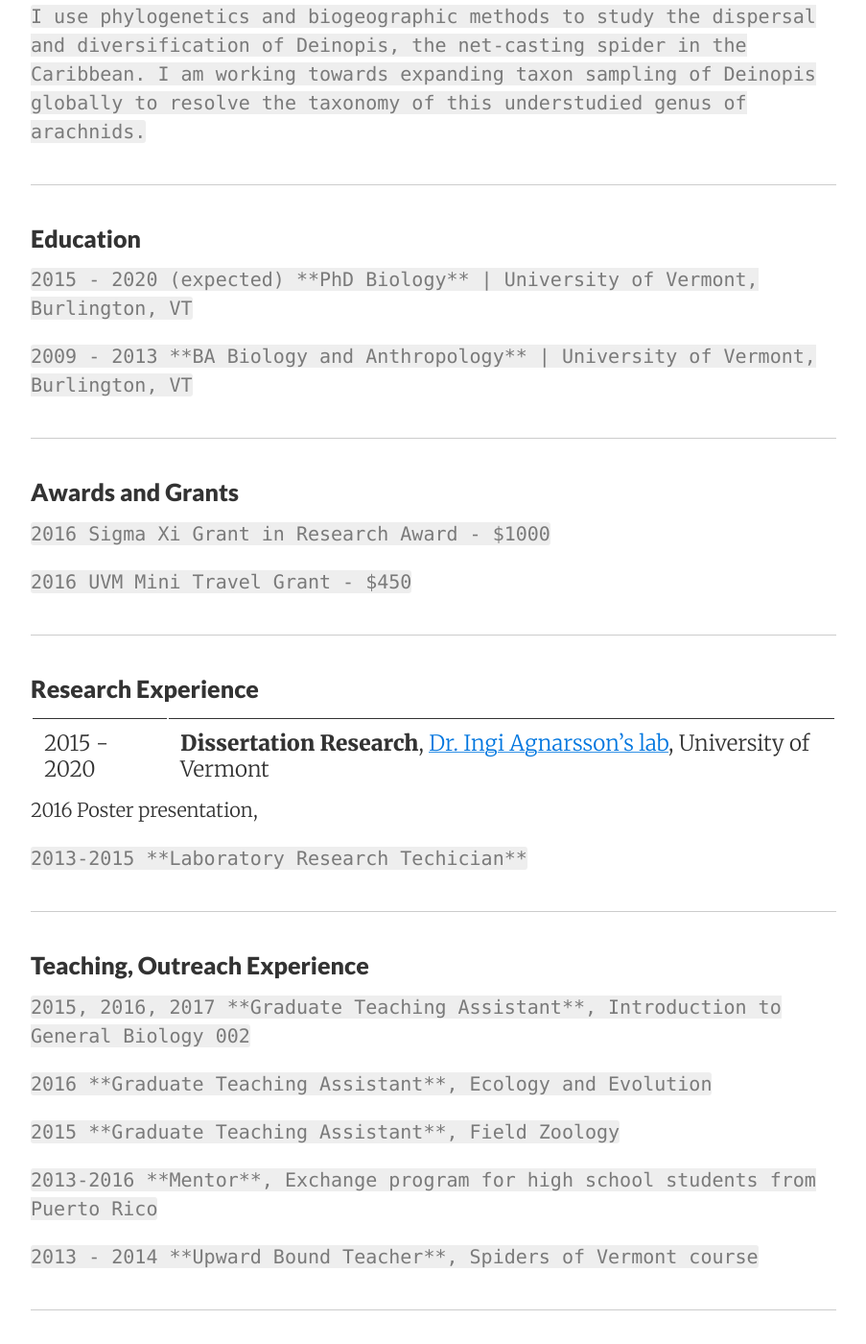
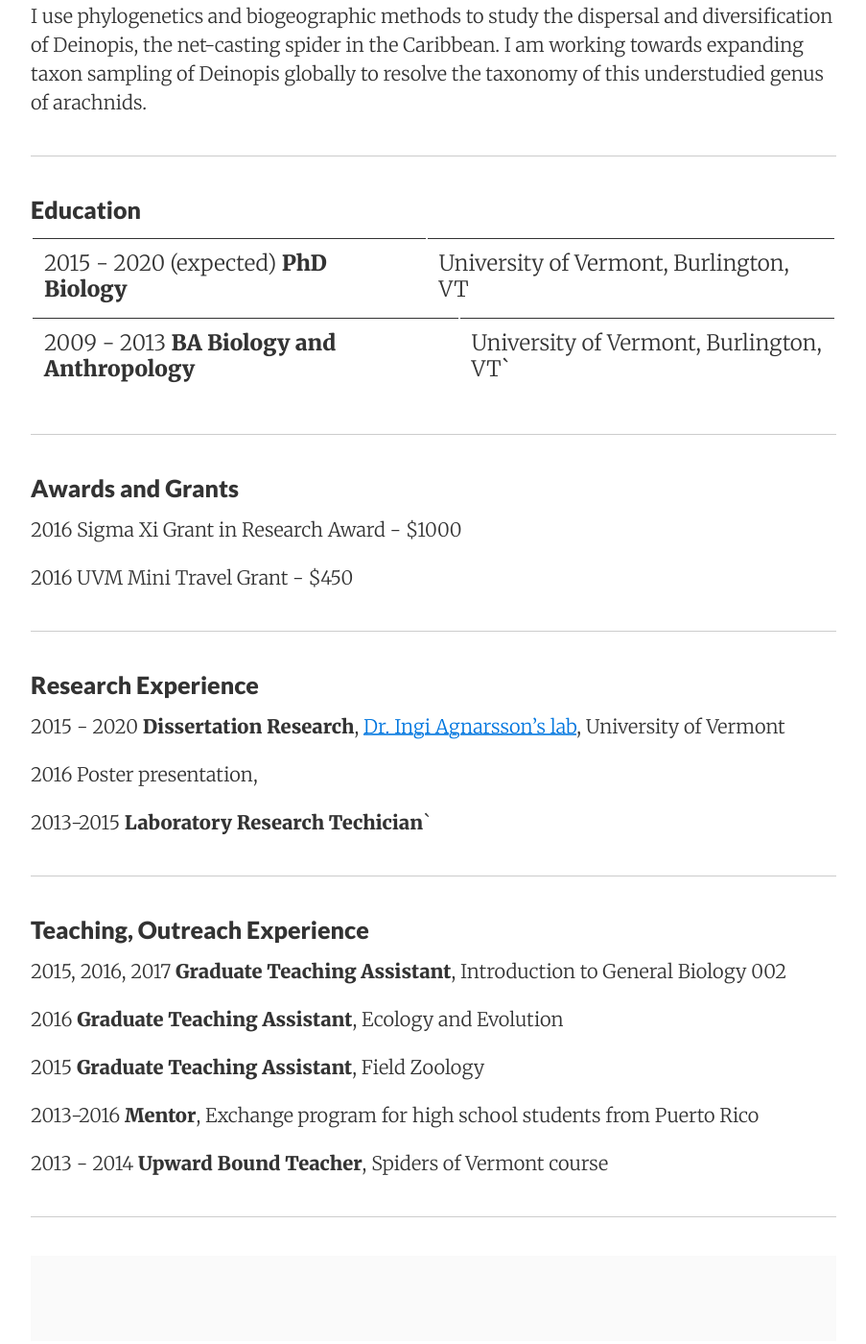
Before and after one commit to lchamberland/lchamberland.github.io, a Jekyll site: the page built from CV.md, in a window 1280 px wide and 1400 px high, scrolled down 593 px. Shown: the whole window at 96% size, without its empty margins (188-1091 px from the left). Built offline with Jekyll 4.4.1, drawn with Linux system fonts in a browser that asks for light colours; our own code applies the rules of GitHub Pages for plain Markdown files; some of the changed text lies outside the part shown.

Commit message:
Update CV.md

````diff
--- a/CV.md
+++ b/CV.md
@@ -1,8 +1,8 @@
 # Lisa Chamberland
 
-`**Address**: 120A Marsh Life Science Building`
+**Address**: 120A Marsh Life Science Building
 
-`**Phone** (860) 882-8201     **Email** chamberlandlisa8@gmail.com`
+**Phone** (860) 882-8201     **Email** chamberlandlisa8@gmail.com
 
 **Github** [lchamberland](https://github.com/lchamberland)     **Website** [lchamberland.github.io](https://lchamberland.github.io)
 
@@ -10,46 +10,63 @@
 
 ### Research Objectives
 
-`I use phylogenetics and biogeographic methods to study the dispersal and diversification of Deinopis, the net-casting spider in the Caribbean. I am working towards expanding taxon sampling of Deinopis globally to resolve the taxonomy of this understudied genus of arachnids.`
+I use phylogenetics and biogeographic methods to study the dispersal and diversification of Deinopis, the net-casting spider in the Caribbean. I am working towards expanding taxon sampling of Deinopis globally to resolve the taxonomy of this understudied genus of arachnids.
 
 ------
 
 ### Education
 
-`2015 - 2020 (expected) **PhD Biology**  | University of Vermont, Burlington, VT`
+2015 - 2020 (expected)	**PhD Biology**  | University of Vermont, Burlington, VT
 
-`2009 - 2013 				**BA Biology and Anthropology** | University of Vermont, Burlington, VT`
+2009 - 2013 			**BA Biology and Anthropology** | University of Vermont, Burlington, VT`
 
 ------
 
 ### Awards and Grants
 
-`2016					Sigma Xi Grant in Research Award - $1000`
+2016					Sigma Xi Grant in Research Award - $1000
 
-`2016					UVM Mini Travel Grant - $450`
+2016					UVM Mini Travel Grant - $450
 
 ------
 
 ### Research Experience
 
-2015 - 2020 | **Dissertation Research**,  [Dr. Ingi Agnarsson's lab](https://www.uvm.edu/~biology/?Page=faculty/agnarsson.php&SM=facultysubmenu.html), University of Vermont
+2015 - 2020         **Dissertation Research**,  [Dr. Ingi Agnarsson's lab](https://www.uvm.edu/~biology/?Page=faculty/agnarsson.php&SM=facultysubmenu.html), University of Vermont
 
 2016					Poster presentation,
 
-`2013-2015				**Laboratory Research Techician**`
+2013-2015				**Laboratory Research Techician**`
 
 ------
 
 ### Teaching, Outreach Experience
 
-`2015, 2016, 2017			**Graduate Teaching Assistant**, Introduction to General Biology 002`
+2015, 2016, 2017			**Graduate Teaching Assistant**, Introduction to General Biology 002
 
-`2016					**Graduate Teaching Assistant**, Ecology and Evolution`
+2016					**Graduate Teaching Assistant**, Ecology and Evolution
 
-`2015 					**Graduate Teaching Assistant**, Field Zoology`
+2015 					**Graduate Teaching Assistant**, Field Zoology
 
-`2013-2016				**Mentor**, Exchange program for high school students from Puerto Rico`
+2013-2016				**Mentor**, Exchange program for high school students from Puerto Rico
 
-`2013 - 2014				**Upward Bound Teacher**, Spiders of Vermont course`
+2013 - 2014				**Upward Bound Teacher**, Spiders of Vermont course
 
 ------
+
+
+
+
+
+
+
+
+
+
+
+
+
+```
+
+
+```
````
